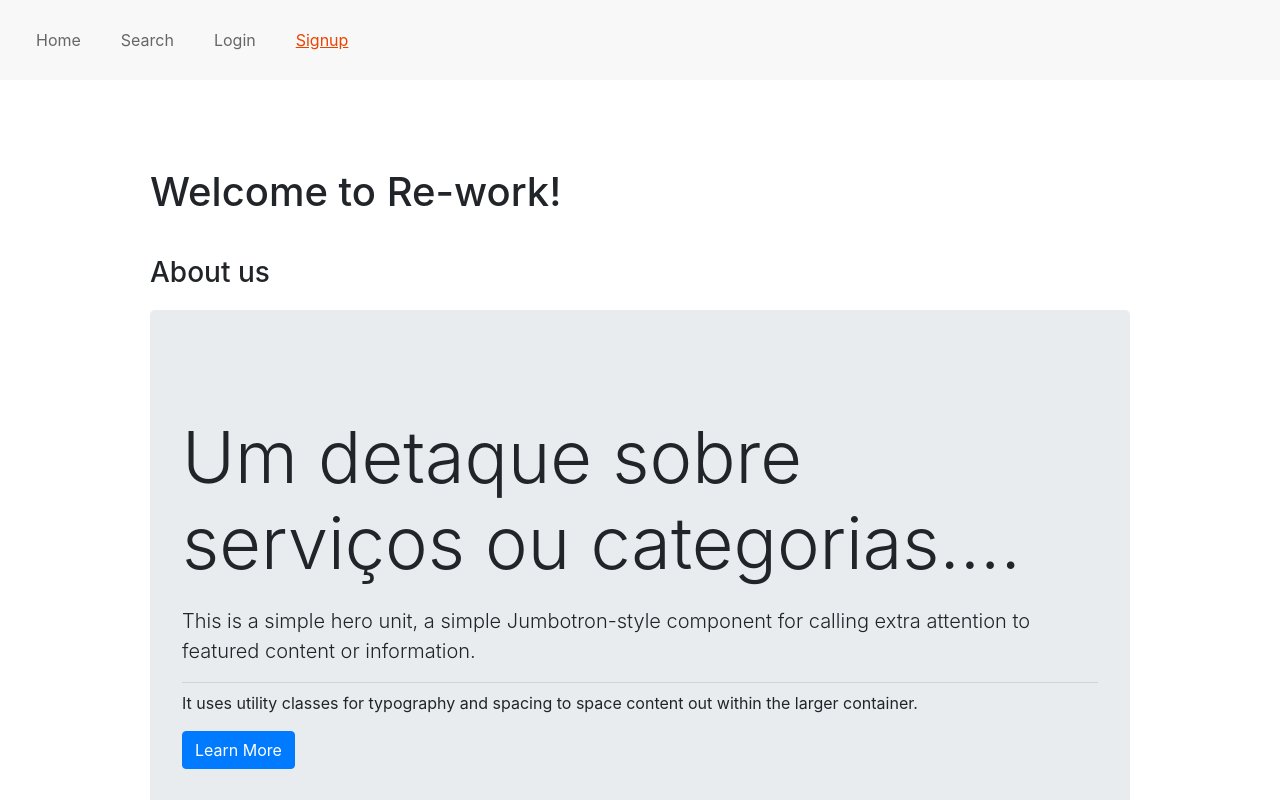
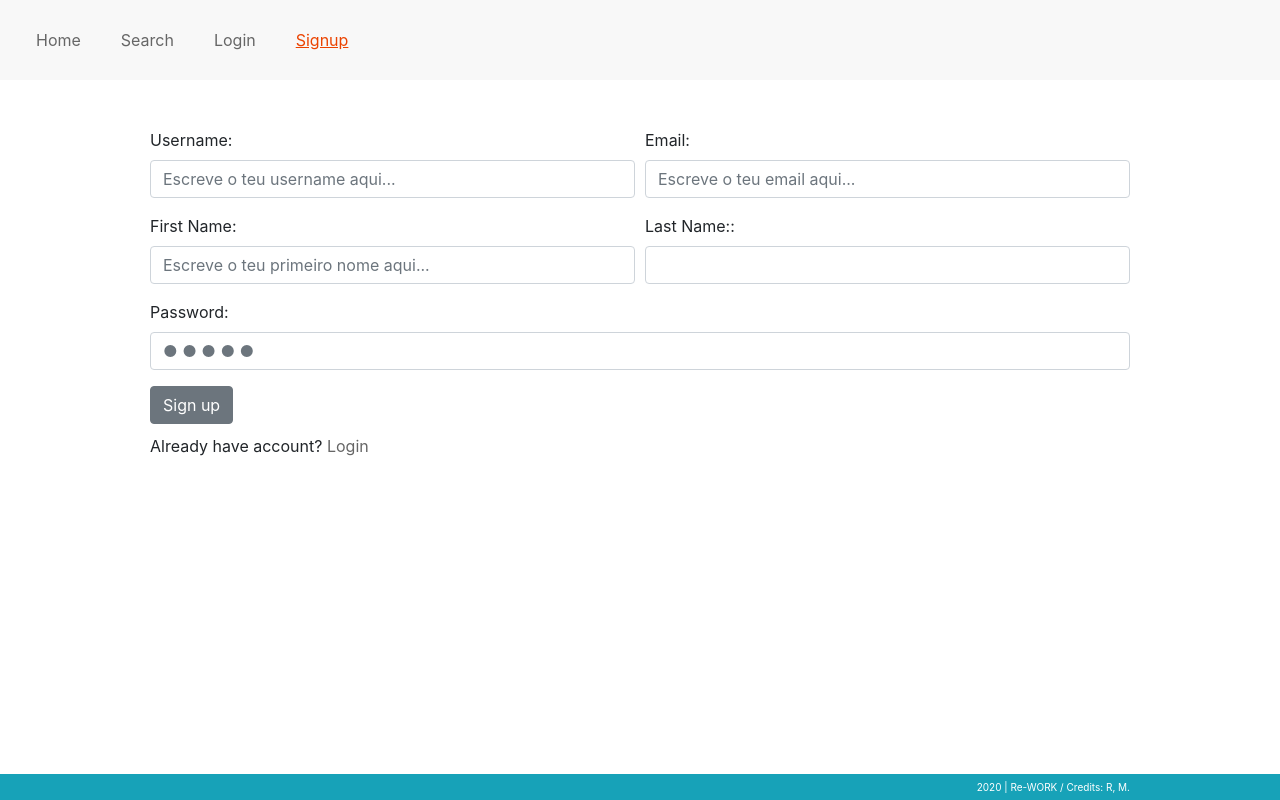
Before and after one commit to RuiMPer/Rework-client, a React (Create React App) app: page /signup in a window 1280 px wide. Shown: the top 800 px of the page. Built offline with nearby package versions, Linux system fonts and the light colour scheme; no server answers.

Commit message:
form validation, login and signup and style tweaks

```diff
--- a/package.json
+++ b/package.json
@@ -7,7 +7,11 @@
     "@testing-library/react": "^9.5.0",
     "@testing-library/user-event": "^7.2.1",
     "axios": "^0.19.2",
+    "bcryptjs": "^2.4.3",
     "bootstrap": "^4.5.0",
+    "express-session": "^1.17.1",
+    "passport": "^0.4.1",
+    "passport-local": "^1.0.0",
     "react": "^16.13.1",
     "react-dom": "^16.13.1",
     "react-router-dom": "^5.2.0",
--- a/src/App.css
+++ b/src/App.css
@@ -8,3 +8,7 @@
   margin:auto;
   display:block;
 }
+
+.error{
+  color:rgb(255, 81, 0);
+}
--- a/src/App.js
+++ b/src/App.js
@@ -61,7 +61,7 @@ class App extends Component {
 
         <section className="maincontent">
           <Switch>
-            <Route exact path="" render={(props) => <Home isLoggedIn={this.state.loggedInUser} {...props} /> } />
+            <Route exact path="/" render={(props) => <Home isLoggedIn={this.state.loggedInUser} {...props} /> } />
             <Route path='/login' render={(props) => <Login setCurrentUser={this.setCurrentUser} {...props} /> } />
             <Route path='/signup' render={(props) => <Signup setCurrentUser={this.setCurrentUser} {...props} /> } />
             <Route exact path="/images/add" component={AddImage} />
--- a/src/components/auth/Login.js
+++ b/src/components/auth/Login.js
@@ -1,48 +1,75 @@
 import React, { Component } from 'react';
 import AuthService from './auth-service';
 import { Link } from 'react-router-dom';
+import { Col, Row, Button, Form, FormGroup, Label, Input } from 'reactstrap';
 
 
 class Login extends Component {
     state = {
         username: '',
         password: '',
-        email: ''
+        email: '',
+        errorMessage: ''
     }
     service = new AuthService();
 
     handleChange = (event) => {
         const { name, value } = event.target;
-        this.setState({ [name]: value });
+        this.setState({ [name]: value, errorMessage:'' });
     }
 
     handleFormSubmit = (event) => {
         event.preventDefault();
         const { username, password } = this.state;
+let error;
+
         this.service.login(username, password)
             .then(response => {
+                if (response.status == 401) {
+                    this.setState({errorMessage: "Combinação de credenciais errada. Tente novamente."});
+                }
+                else if (response.status != 401 && response.status != 200) {
+                    this.setState({errorMessage: "Os seus dados não estão registados. Faça signup ou tente novamente."});
+                }else{
                     //Set the whole application with the user that just logged in
                     this.props.setCurrentUser(response);
                     this.setState({ username: '', password: '', email: '' });
                     localStorage.setItem("loggedin", true);
                     this.props.history.push('/profile');
-            })
+                }
+            });
     }
 
     render() {
         return (
-            <div>
-                <form onSubmit={this.handleFormSubmit}>
-                    <label>Username:</label>
-                    <input type="text" name="username" value={this.state.username} onChange={this.handleChange} />
-                    <label>Password:</label>
-                    <input name="password" type="password" value={this.state.password} onChange={this.handleChange} />
-                    <button type="submit">Login</button>
-                </form>
+            <>
+                <Form onSubmit={this.handleFormSubmit}>
+                    <Row form>
+                        <Col md={6}>
+                        <FormGroup>
+                            <Label for="username">Username:</Label>
+                            <Input type="text" name="username" value={this.state.username} onChange={this.handleChange} placeholder="Escreve o teu username aqui..." />
+                        </FormGroup>
+                        </Col>
+                        <Col md={6}>
+                        <FormGroup>
+                            <Label for="password">Password:</Label>
+                            <Input name="password" type="password" value={this.state.password} onChange={this.handleChange} placeholder="&#9679; &#9679; &#9679; &#9679; &#9679;"/>
+                        </FormGroup>
+                        </Col>
+                    </Row>
+
+                    { this.state.errorMessage &&
+                    <p className="error"> { this.state.errorMessage } </p> }
+
+                    <Button type="submit">Sign in</Button>
+                    <FormGroup style={{marginTop: "10px"}}>
                             <p>Don't have account?
-                    <Link to={"/signup"}> Signup</Link>
+                                <Link to={"/signup"}> | Signup</Link>
                             </p>
-            </div>
+                    </FormGroup>
+                </Form>
+            </>
         )
     }
 }
--- a/src/components/auth/Signup.js
+++ b/src/components/auth/Signup.js
@@ -1,9 +1,10 @@
 import React, { Component } from 'react';
 import AuthService from './auth-service';
 import { Link } from 'react-router-dom';
+import { Col, Row, Button, Form, FormGroup, Label, Input } from 'reactstrap';
 
 class Signup extends Component {
-    state = { username: '', password: '', firstName: '', lastName: '', email:'' };
+    state = { username: '', password: '', firstName: '', lastName: '', email:'',errorMessage: '' };
     service = new AuthService();
 
     handleFormSubmit = (event) => {
@@ -28,34 +29,63 @@ class Signup extends Component {
                 //redirecting to services on the browsers history
                 this.props.history.push("/services")
             })
-            .catch(error => console.log(error))
+            .catch((error) => {
+                this.setState({errorMessage: error.response.data.message});
+            })
     }
     handleChange = (event) => {
         const {name, value} = event.target;
-        this.setState({[name]: value});
+        this.setState({[name]: value, errorMessage:''});
     }
     render(){
-        return(
-            <div>
-                <form onSubmit={this.handleFormSubmit}>
-                    <label>Email:</label>
-                    <input type="text" name="email" value={this.state.email} onChange={this.handleChange}/>
-                    <label>Username:</label>
-                    <input type="text" name="username" value={this.state.username} onChange={this.handleChange}/>
+        return( <>
+            <Form onSubmit={this.handleFormSubmit}>
+                <Row form>
+                    <Col md={6}>
+                    <FormGroup>
+                        <Label for="username">Username:</Label>
+                        <Input type="text" name="username" value={this.state.username} onChange={this.handleChange} placeholder="Escreve o teu username aqui..." />
+                    </FormGroup>
+                    </Col>
+                    <Col md={6}>
+                        <FormGroup>
+                            <Label for="email">Email:</Label>
+                            <Input type="text" name="email" value={this.state.email} onChange={this.handleChange} placeholder="Escreve o teu email aqui..." />
+                        </FormGroup>
+                    </Col>
+                </Row>
 
-                    <label>First Name:</label>
-                    <input type="text" name="firstName" value={this.state.firstName} onChange={this.handleChange}/>
-                    <label>Last Name:</label>
-                    <input type="text" name="lastName" value={this.state.lastName} onChange={this.handleChange}/>
+                <Row form>
+                    <Col md={6}>
+                    <FormGroup>
+                        <Label for="username">First Name:</Label>
+                        <Input type="text" name="firstName" value={this.state.firstName} onChange={this.handleChange} placeholder="Escreve o teu primeiro nome aqui..." />
+                    </FormGroup>
+                    </Col>
+                    <Col md={6}>
+                    <FormGroup>
+                        <Label for="password">Last Name::</Label>
+                        <Input type="text" name="lastName" value={this.state.lastName} onChange={this.handleChange}/>
+                    </FormGroup>
+                    </Col>
+                </Row>
 
-                    <label>Password:</label>
-                    <input name="password" type="password" value={this.state.password} onChange={this.handleChange} />
-                    <input type="submit" value="Signup" />
-                </form>
-                <p>Already have account?
-                    <Link to={"/login"}> Login</Link>
-                </p>
-            </div>
+                <FormGroup>
+                    <Label for="password">Password:</Label>
+                    <Input name="password" type="password" value={this.state.password} onChange={this.handleChange} placeholder="&#9679; &#9679; &#9679; &#9679; &#9679;"/>
+                </FormGroup>
+
+                { this.state.errorMessage &&
+                <p className="error"> { this.state.errorMessage } </p> }
+
+                <Button>Sign up</Button>
+                <FormGroup style={{marginTop: "10px"}}>
+                    <p>Already have account?
+                        <Link to={"/login"}> Login</Link>
+                    </p>
+                </FormGroup>
+            </Form>
+            </>
         )
     }
 }
--- a/src/components/auth/auth-service.js
+++ b/src/components/auth/auth-service.js
@@ -33,9 +33,11 @@ class AuthService {
 
     login = (username, password) => {
         return this.service.post('/login', { username, password })
-            .then(response => response.data)
+            .then((response) => {
+                return response.data
+            })
             .catch((err) => {
-                console.log(err)
+                return err;
             })
     }
 }
--- a/src/components/footer/Footer.css
+++ b/src/components/footer/Footer.css
@@ -1,5 +1,8 @@
 .footer{
     color:#fff;
+    position:absolute;
+    bottom:0;
+    width:100vw;
 }
 footer p{
     padding:0;
```
Also changed, not shown: 1 other file (tests, documents, lock files or other folders). Lines whose indentation alone changed are shown as unchanged.
